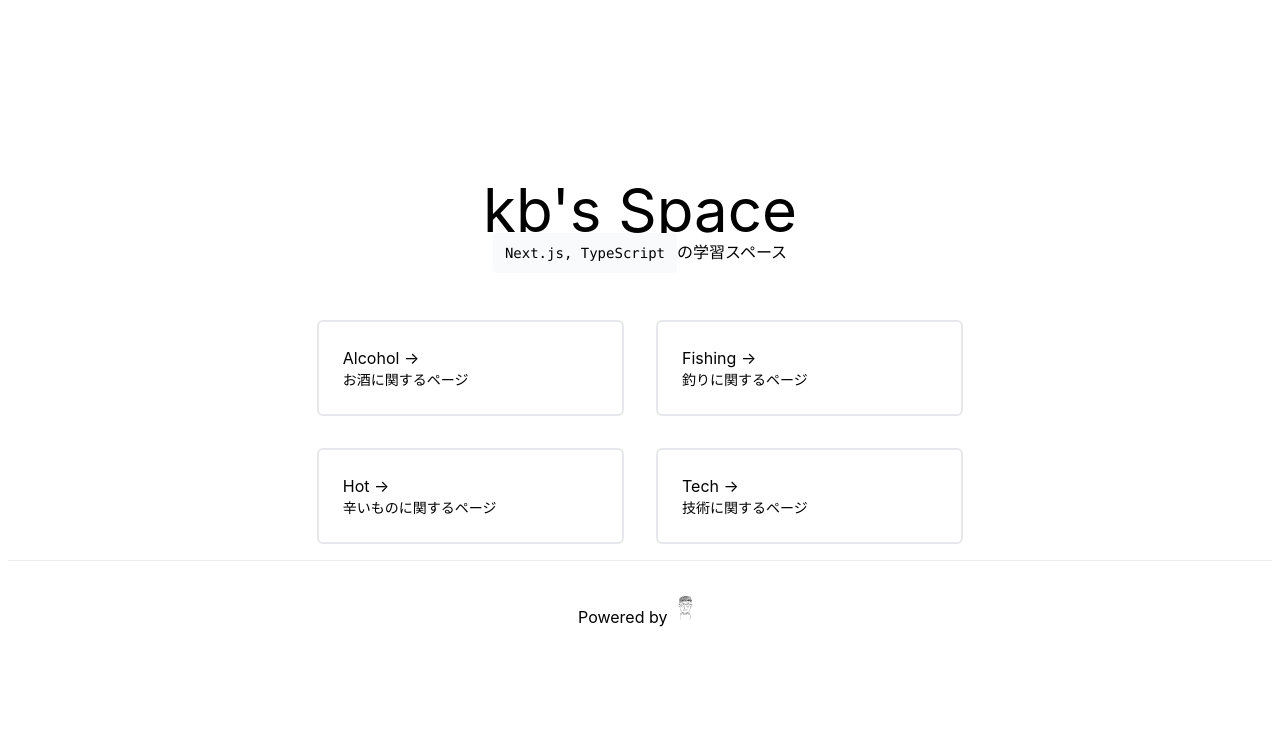
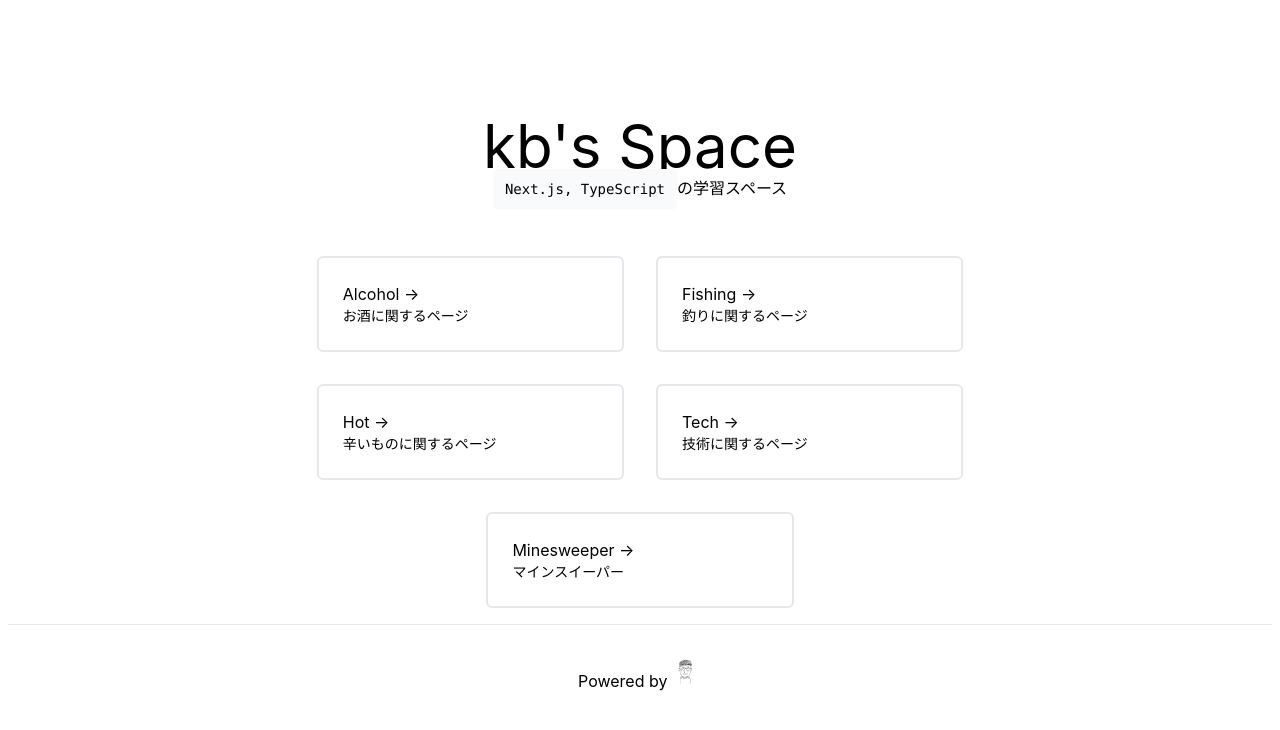
Before and after one commit to kettle-tomorrow/kb_next_app, a Next.js app: page / in a window 1280 px wide. Shown: the top 730 px of the page. Built offline with nearby package versions, Linux system fonts and the light colour scheme.

Commit message:
feat: マインスイーパのページ土台作成

```diff
--- a/components/CardList.tsx
+++ b/components/CardList.tsx
@@ -23,6 +23,11 @@
         title='Tech'
         description='技術に関するページ'
       />
+      <Card
+        path='/minesweeper'
+        title='Minesweeper'
+        description='マインスイーパー'
+      />
     </div>
   )
 }
--- /dev/null
+++ b/pages/minesweeper/index.tsx
@@ -0,0 +1,14 @@
+import MainHeader from '../../components/MainHeader'
+import Link from 'next/link'
+
+const Minesweeper = () => {
+  return (
+    <div>
+      <MainHeader title="マインスイーパー" />
+      <Link href='/'>
+        <a>トップに戻る</a>
+      </Link>
+    </div>
+  )
+}
+export default Minesweeper
```
